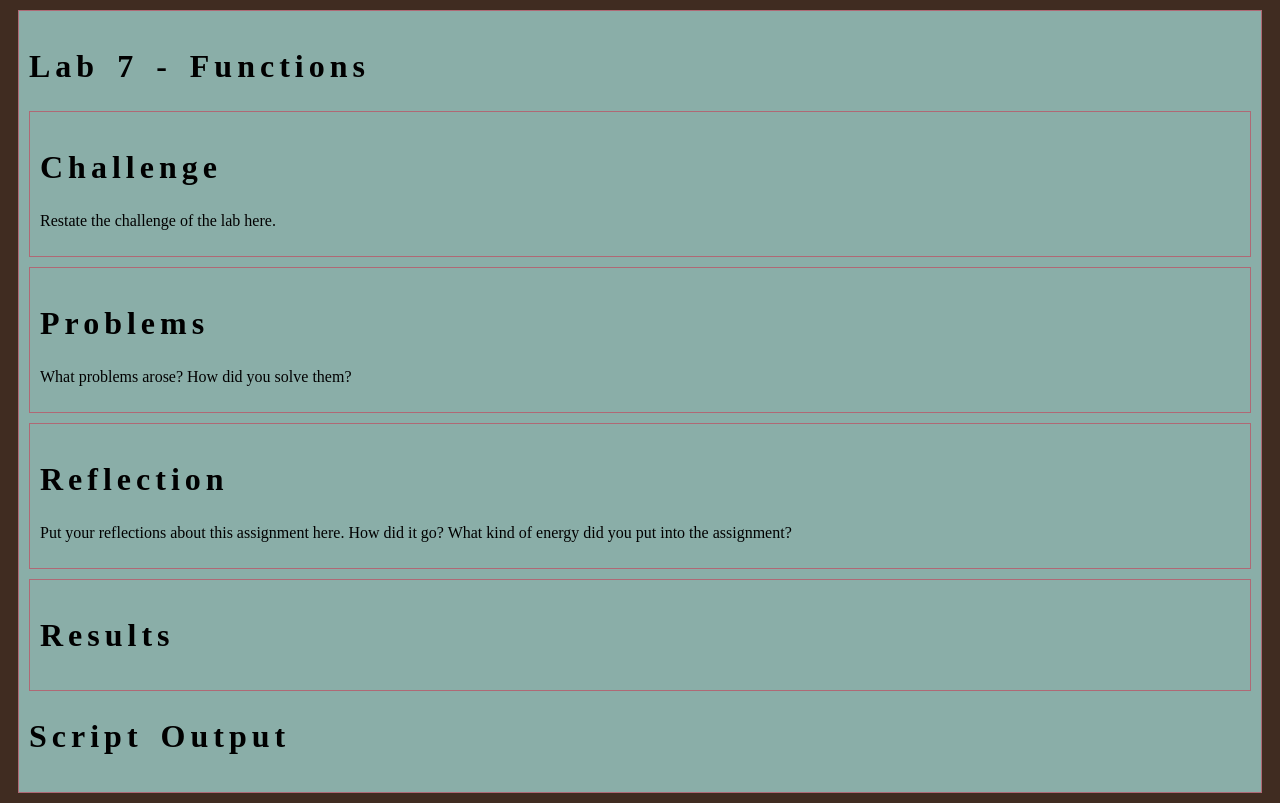
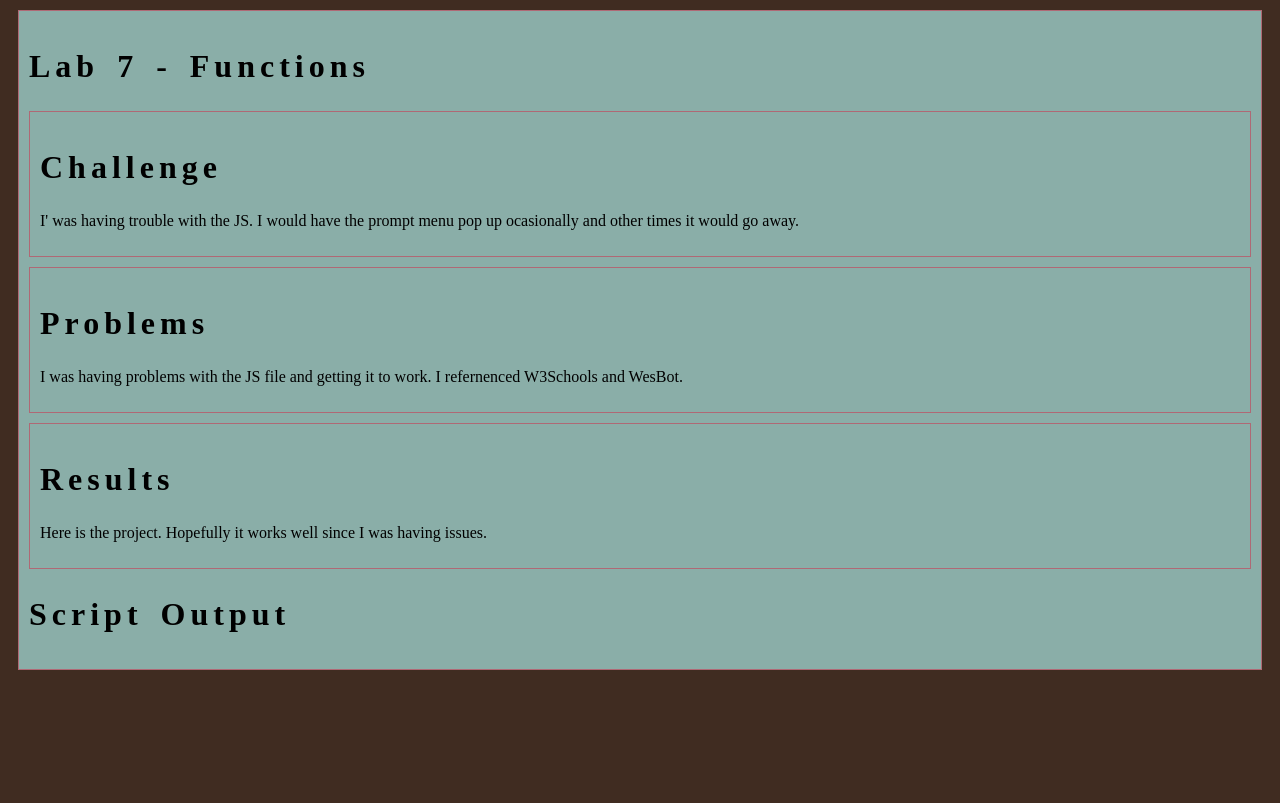
Before and after one commit to fatimaguz9/art101, a plain HTML site: page lab7/index.html in a window 1280 px wide. Drawn offline with Linux system fonts and the light colour scheme.

Commit message:
html and js

```diff
--- a/lab7/index.html
+++ b/lab7/index.html
@@ -11,22 +11,24 @@
 			<h1>Lab 7 - Functions</h1>
 			<div class="minor-section">
 					<h2>Challenge</h2>
-					<p>Restate the challenge of the lab here.</p>
+					<p>I' was having trouble with the JS. I would have the prompt
+						menu pop up ocasionally and other times it would go away.
+					</p>
 			</div>
 
 			<div class="minor-section">
 					<h2>Problems</h2>
-					<p>What problems arose? How did you solve them? </p>
+					<p>I was having problems with the JS file and getting it to work.
+					I refernenced W3Schools and WesBot.  </p>
 			</div>
 
-			<div class="minor-section">
-					<h2>Reflection</h2>
-					<p>Put your reflections about this assignment here. How did it go? What kind of energy did you put into the assignment? </p>
-			</div>
 
 			<div class="minor-section">
 					<h2>Results</h2>
 					<div id="output"></div>
+					<p> Here is the project. Hopefully it works well since I was
+						having issues.
+					</p>
 			</div>
 
 			<div>
@@ -35,11 +37,7 @@
 				<script src="js/lab7.js"></script>
 
 			</div>
-
-
-
 		</section>
-		</nav>
 	</main>
 </body>
 </html>
--- a/lab7/js/lab7.js
+++ b/lab7/js/lab7.js
@@ -8,7 +8,7 @@
 
 function sortUserName() {
   var userName =  window.prompt("Hi. What is your name?");
-  console.log("userName=", userName);
+  console.log("userName =", userName);
 
   var nameArray = userName.split('');
   console.log("nameArray =", nameArray);
```
